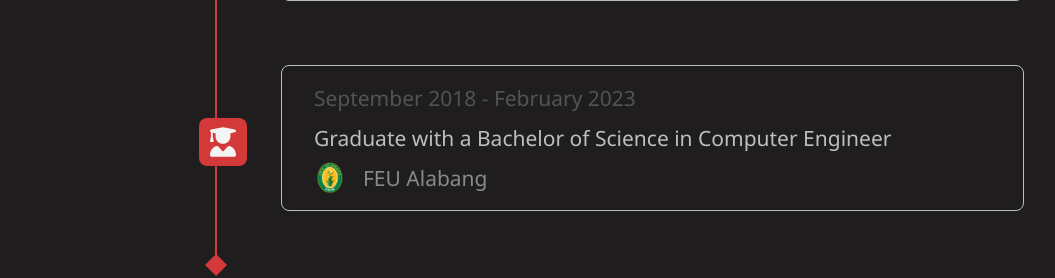
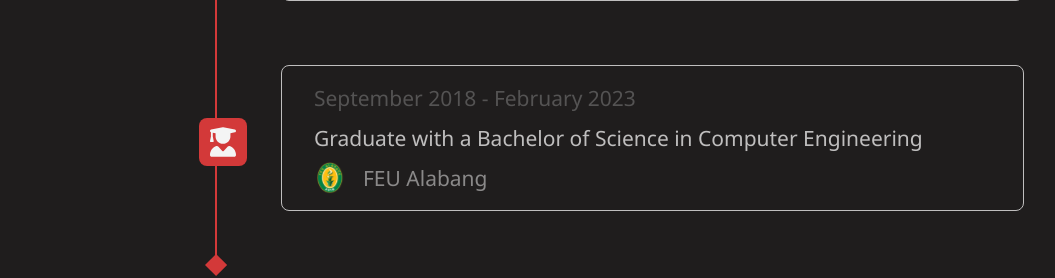
Before and after one commit to reinabrera/porfolio-react, a React (Vite) app: page / in a window 1280 px wide. Shown: the part 2820-3098 px from the top of the page, without its empty margins (208-1263 px from the left). Built offline with nearby package versions, Linux system fonts and the light colour scheme; no server answers.

Commit message:
updated text

```diff
--- a/src/components/Timeline/Timeline.jsx
+++ b/src/components/Timeline/Timeline.jsx
@@ -28,7 +28,7 @@ export default function Timeline() {
     },
     {
       date: "September 2018 - February 2023",
-      description: "Graduate with a Bachelor of Science in Computer Engineer",
+      description: "Graduate with a Bachelor of Science in Computer Engineering",
       company_name: "FEU Alabang",
       company_logo: FeuLogo,
       icon: Graduate,
```
